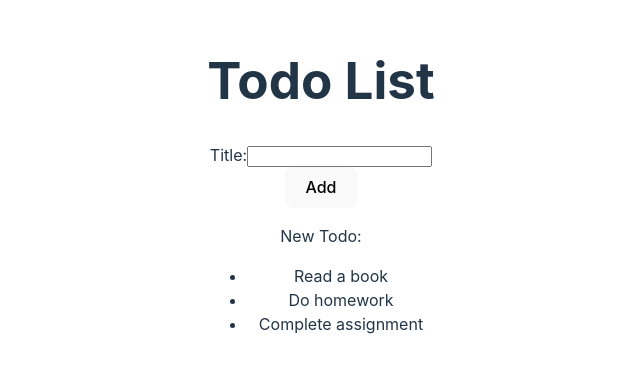
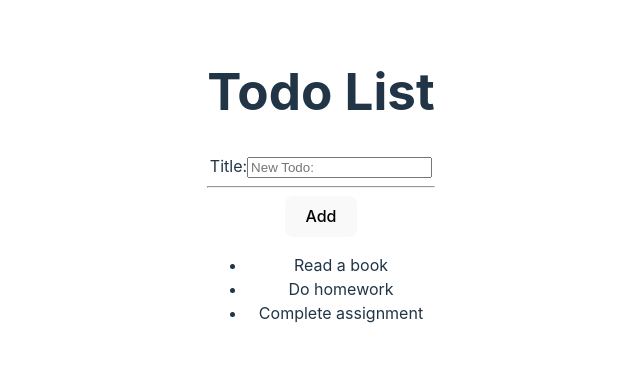
Before and after one commit to AlonaSamoilenko/MY-FIRST-APP, a React (Vite) app: page / in a window 1280 px wide. Shown: the part 215-588 px from the top of the page, without its empty margins (319-959 px from the left). Built offline with nearby package versions, Linux system fonts and the light colour scheme.

Commit message:
fixed error:moved submit button into form

```diff
--- a/src/AddTodoForm.jsx
+++ b/src/AddTodoForm.jsx
@@ -11,15 +11,20 @@ function AddTodoForm(props) {
     return (
         <>
             <form onSubmit = {handleAddTodo}>
-                <label htmlFor="todoTitle"> Title:
-                    <input id="todoTitle"
+                <label htmlFor="todoTitle">
+                    Title:
+                    <input
+                    id="todoTitle"
                     type = "text"
                     name = "title"
+                    placeholder="New Todo:"
                     />
                 </label>
+                <hr/>
+                <button type="submit"> Add </button>
             </form>
-            <button type="submit"> Add </button>
+
         </>
     )
 }
-export default AddTodoForm
+export default AddTodoForm;
--- a/src/App.jsx
+++ b/src/App.jsx
@@ -4,14 +4,16 @@ import viteLogo from '/vite.svg'
 import './App.css'
 import TodoList from './TodoList.jsx'
 import AddTodoForm from './AddTodoForm.jsx'
+
 function App() {
   const [count, setCount] = useState(0);
   const [newTodo, setNewTodo] = useState('');
+
   return (
     <>
     <h1> Todo List </h1>
     <AddTodoForm onAddTodo={setNewTodo} />
-    <p> New Todo: {newTodo} </p>
+    <p>  {newTodo} </p>
     <TodoList/>
     </>
   );
```
